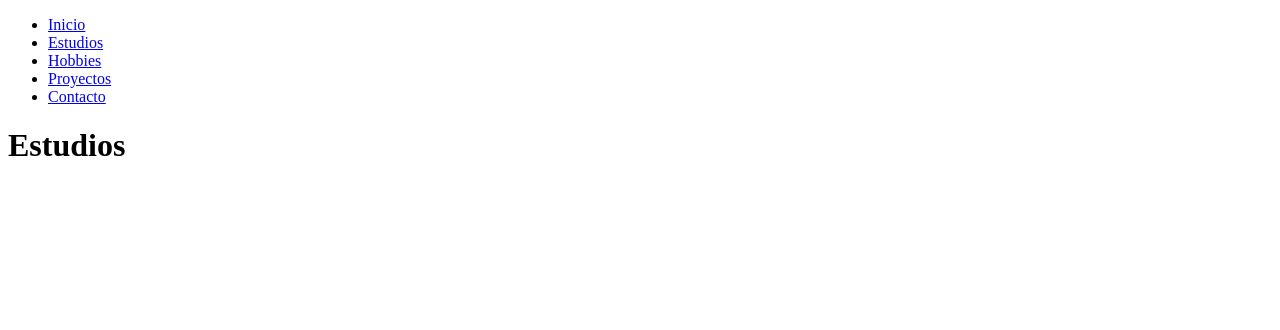
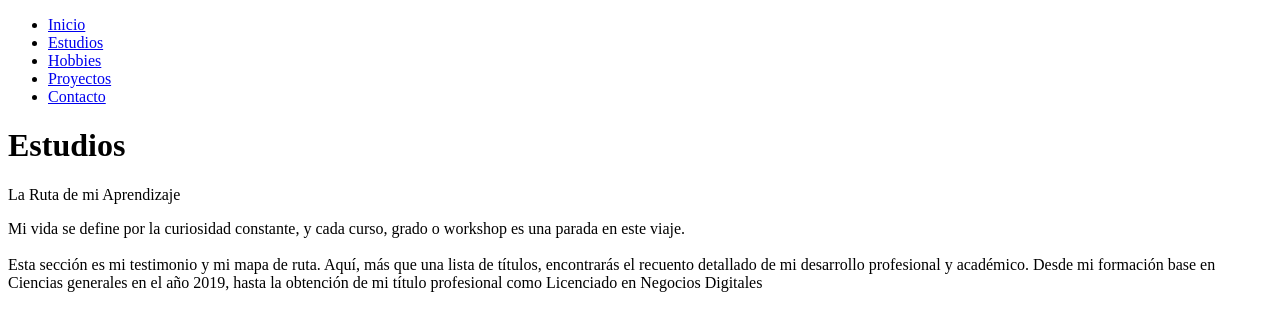
Before and after one commit to joffrechacan/Blog-personal, a plain HTML site: page estudios.html in a window 1280 px wide. Drawn offline with Linux system fonts and the light colour scheme.

Commit message:
Avanze en la seccion estudios

```diff
--- a/estudios.html
+++ b/estudios.html
@@ -17,6 +17,15 @@
     </nav>
     <main>
         <h1>Estudios</h1>
+        <section>La Ruta de mi Aprendizaje</section>
+        <p>Mi vida se define por la curiosidad constante,
+        y cada curso, grado o workshop es una parada en este
+        viaje. <br> <br>Esta sección es mi testimonio y mi mapa de
+        ruta. Aquí, más que una lista de títulos, encontrarás
+        el recuento detallado de mi desarrollo profesional y
+        académico. Desde mi formación base en Ciencias generales en el año 2019,
+        hasta la obtención de mi título profesional como Licenciado en Negocios Digitales </p>
+
     </main>
 </body>
 </html>
```
Also changed, not shown: index.html (+1 -1 lines).
